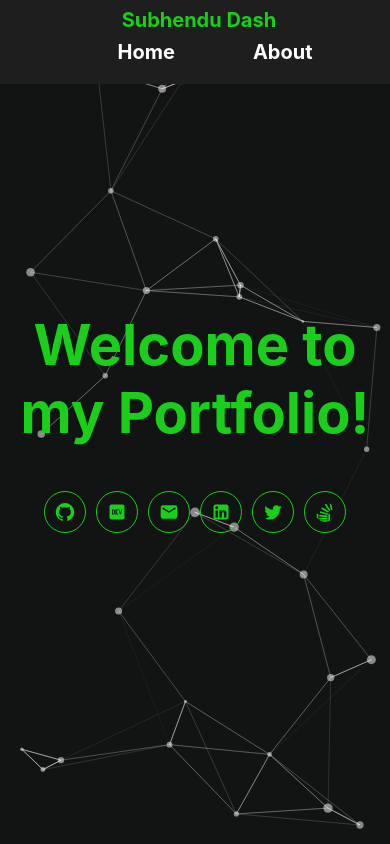
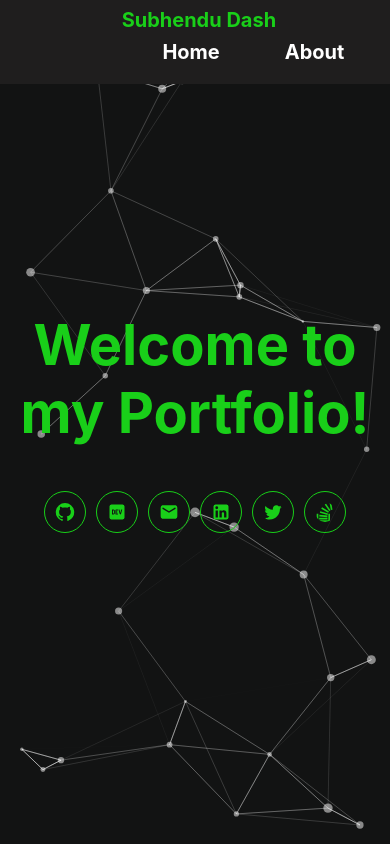
Before and after one commit to subhendudash02/subhendudash02.github.io, a React (Create React App) app: page /contact in a window 390 px wide. Built offline with nearby package versions, Linux system fonts and the light colour scheme.

Commit message:
change navbar padding

```diff
--- a/src/styles/navbar.css
+++ b/src/styles/navbar.css
@@ -57,10 +57,7 @@
     }
 
     .nav-menu {
-        width: 100%;
-    }
-
-    .nav-item {
         padding-top: 5%;
+        padding-left: 20%;
     }
 }
```
